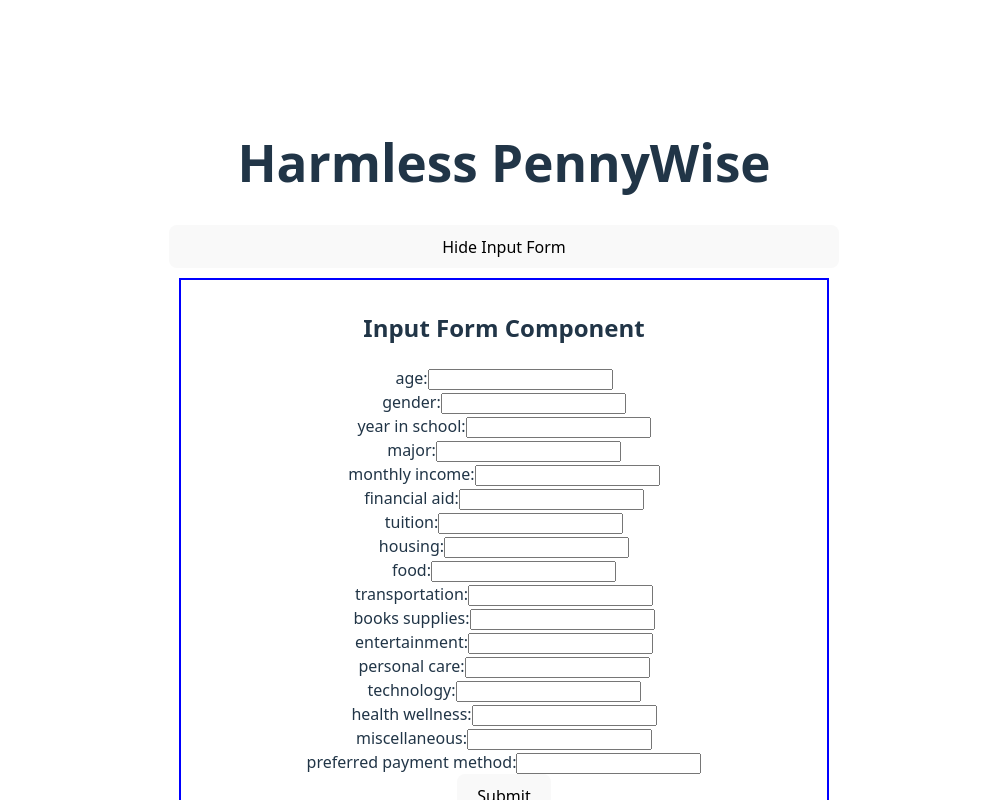
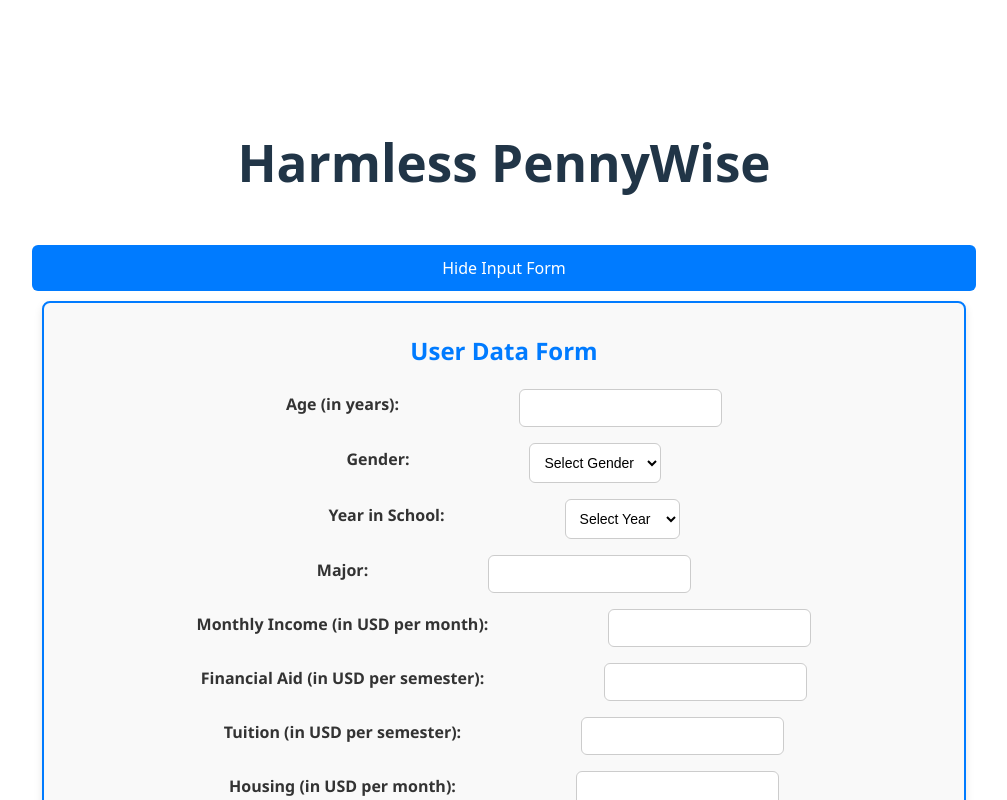
Before and after one commit to srirams1003/harmless_pennywise, a React (Vite) app in the folder harmless_pennywise_frontend/: page / in a window 1280 px wide. Shown: the top 800 px of the page, without its empty margins (136-1143 px from the left). Built offline with nearby package versions, Linux system fonts and the light colour scheme.

Commit message:
added form and now able to send user input data to backend and get back response

```diff
--- a/harmless_pennywise_frontend/src/App.css
+++ b/harmless_pennywise_frontend/src/App.css
@@ -52,3 +52,83 @@ to {
 	/* background-color: white; */
 
 }
+
+#input-form{
+	display: flex;
+	flex-direction: column;
+}
+
+#input-form-container {
+	display: flex;
+	flex-direction: column;
+	border: 2px solid #007bff;
+	padding: 20px;
+	margin: 20px auto;
+	width: 900px;
+	background-color: #f9f9f9;
+	border-radius: 8px;
+	font-family: 'Segoe UI', Arial, sans-serif;
+	box-shadow: 0 4px 8px rgba(0,0,0,0.1);
+}
+
+h2 {
+	color: #007bff;
+	text-align: center;
+}
+
+form {
+	display: flex;
+	flex-direction: column;
+	gap: 16px;
+}
+
+ /* this is a div */
+.form-item {
+	display: flex;
+	flex-direction: row;
+	justify-content : center;
+	align-items: center;
+}
+
+.form-item-label {
+	padding-right: 120px;
+}
+
+label {
+	margin-bottom: 8px;
+	font-weight: 600;
+	color: #333;
+}
+
+input, select {
+	padding: 10px;
+	border: 1px solid #ccc;
+	border-radius: 6px;
+	font-size: 14px;
+	transition: border-color 0.3s ease;
+}
+
+input:focus, select:focus {
+	border-color: #007bff;
+	outline: none;
+}
+
+button {
+	background-color: #007bff;
+	color: white;
+	padding: 12px 16px;
+	font-size: 16px;
+	border: none;
+	border-radius: 6px;
+	cursor: pointer;
+	margin-top: 20px;
+	transition: background-color 0.3s ease;
+}
+
+button:hover {
+	background-color: #0056b3;
+}
+
+select {
+	background-color: white;
+}
--- a/harmless_pennywise_frontend/src/InputForm.jsx
+++ b/harmless_pennywise_frontend/src/InputForm.jsx
@@ -23,11 +23,11 @@ const InputForm = () => {
 	});
 
 	const handleChange = (e) => {
-		const { name, value } = e.target;
-		// setFormData({
-		// 	...formData,
-		// 	[name]: value
-		// });
+		// // uncomment these lines when actually deploying/testing with users
+		// const { name, value } = e.target;
+		// setFormData((prev) => ({ ...prev, [name]: value }));
+
+		// currently just pre fill form during development for convenience
 		setFormData(	{
 			"age": 22,
 			"gender": "Male",
@@ -53,6 +53,8 @@ const InputForm = () => {
 	const handleSubmit = async (e) => {
 		e.preventDefault();
 		try {
+			console.log('Sending Data:', formData);
+
 			const response = await fetch('http://localhost:8000/predict_category', {
 				method: 'POST',
 				headers: { 'Content-Type': 'application/json' },
@@ -72,20 +74,73 @@ const InputForm = () => {
 		}
 	};
 
+	const fieldLabels = {
+		age: "Age (in years)",
+		gender: "Gender",
+		year_in_school: "Year in School",
+		major: "Major",
+		monthly_income: "Monthly Income (in USD per month)",
+		financial_aid: "Financial Aid (in USD per semester)",
+		tuition: "Tuition (in USD per semester)",
+		housing: "Housing (in USD per month)",
+		food: "Food (in USD per month)",
+		transportation: "Transportation (in USD per month)",
+		books_supplies: "Books & Supplies (in USD per semester)",
+		entertainment: "Entertainment (in USD per month)",
+		personal_care: "Personal Care (in USD per month)",
+		technology: "Technology (in USD per month)",
+		health_wellness: "Health & Wellness (in USD per month)",
+		miscellaneous: "Miscellaneous (in USD per month)",
+		preferred_payment_method: "Preferred Payment Method"
+	};
+
 	return (
-		<div style={{ border: '2px solid blue', padding: '10px', margin: '10px' }}>
-			<h2>Input Form Component</h2>
-			<form onSubmit={handleSubmit}>
-				{Object.keys(formData).map((key) => (
-					<div key={key}>
-						<label>{key.replace(/_/g, ' ')}:</label>
-						<input
-							type={typeof formData[key] === 'number' ? 'number' : 'text'}
-							name={key}
-							value={formData[key]}
-							onChange={handleChange}
-							// required
-						/>
+		<div id='input-form-container' style={{ padding: '10px', margin: '10px', width: '900px' }}>
+			<h2> User Data Form </h2>
+			<form id='input-form' onSubmit={handleSubmit}>
+				{Object.entries(formData).map(([key, value]) => (
+					<div className="form-item" key={key}>
+						{ /*
+							<label>
+								{key.replace(/_/g, ' ')}
+								{key === 'monthly_income' || key === 'financial_aid' || key === 'tuition' || key === 'housing' || key === 'food' || key === 'transportation' || key === 'books_supplies' || key === 'entertainment' || key === 'personal_care' || key === 'technology' || key === 'health_wellness' || key === 'miscellaneous' ? ' (in USD per month)' : ''}
+								{key === 'age' ? ' (in years)' : ''}
+							</label>
+							*/ }
+						<label className="form-item-label">{fieldLabels[key] || key.replace(/_/g, ' ')}:</label>
+						{key === 'gender' || key === 'year_in_school' || key === 'preferred_payment_method' ? (
+							<select name={key} value={value} onChange={handleChange} required>
+								{key === 'gender' && <>
+									<option value="">Select Gender</option>
+									<option value="Male">Male</option>
+									<option value="Female">Female</option>
+									<option value="Other">Other</option>
+								</>}
+								{key === 'year_in_school' && <>
+									<option value="">Select Year</option>
+									<option value="Freshman">Freshman</option>
+									<option value="Sophomore">Sophomore</option>
+									<option value="Junior">Junior</option>
+									<option value="Senior">Senior</option>
+									<option value="Graduate">Graduate</option>
+								</>}
+								{key === 'preferred_payment_method' && <>
+									<option value="">Select Payment Method</option>
+									<option value="Credit/Debit Card">Credit/Debit Card</option>
+									<option value="Cash">Cash</option>
+									<option value="Mobile Payment">Mobile Payment</option>
+									<option value="Bank Transfer">Bank Transfer</option>
+								</>}
+							</select>
+						) : (
+								<input
+									type={typeof value === 'number' ? 'number' : 'text'}
+									name={key}
+									value={value}
+									onChange={handleChange}
+									required
+								/>
+							)}
 					</div>
 				))}
 				<button type="submit">Submit</button>
--- a/harmless_pennywise_frontend/src/index.css
+++ b/harmless_pennywise_frontend/src/index.css
@@ -3,7 +3,7 @@
 	line-height: 1.5;
 	font-weight: 400;
 
-	color-scheme: light dark;
+	/* color-scheme: light dark; */
 	color: rgba(255, 255, 255, 0.87);
 	background-color: #242424;
 
```
